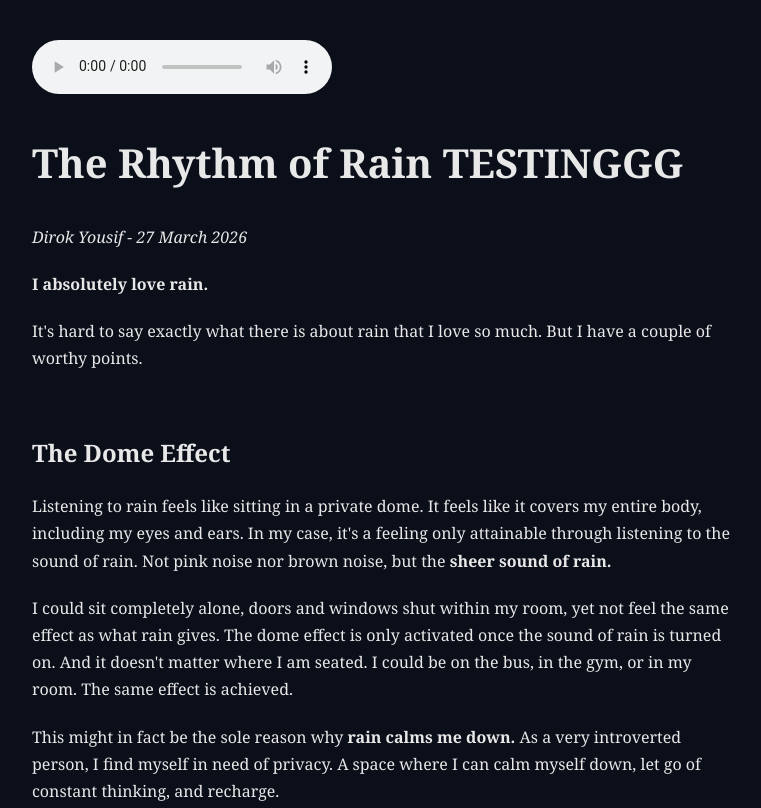
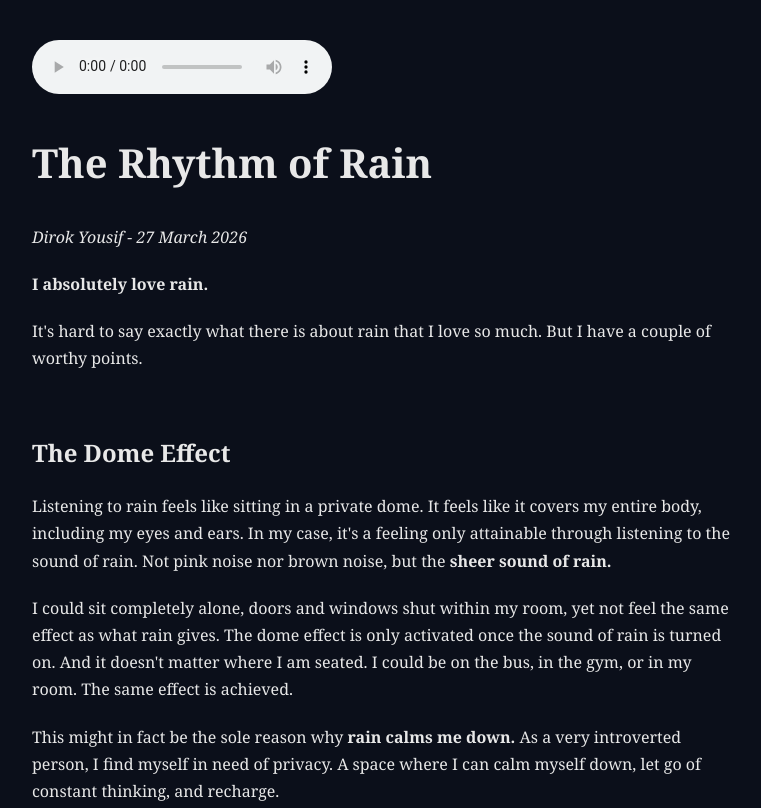
Before and after one commit to DirokYou/The-Rhythm-of-Rain, a plain HTML site: page index.html in a window 1280 px wide. Shown: the top 808 px of the page, without its empty margins (258-1019 px from the left). Drawn offline with Linux system fonts and the light colour scheme.

Commit message:
modified:   index.html

```diff
--- a/index.html
+++ b/index.html
@@ -15,7 +15,7 @@
     </audio>
 
     <header>
-      <h1>The Rhythm of Rain TESTINGGG</h1>
+      <h1>The Rhythm of Rain</h1>
       <p><em>Dirok Yousif - 27 March 2026</em></p>
     </header>
 
```
